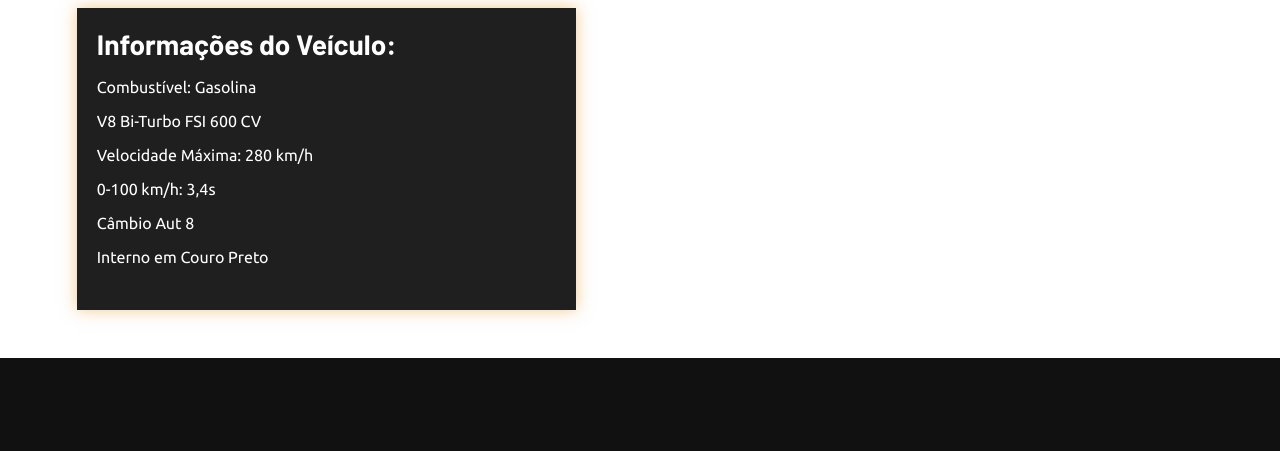
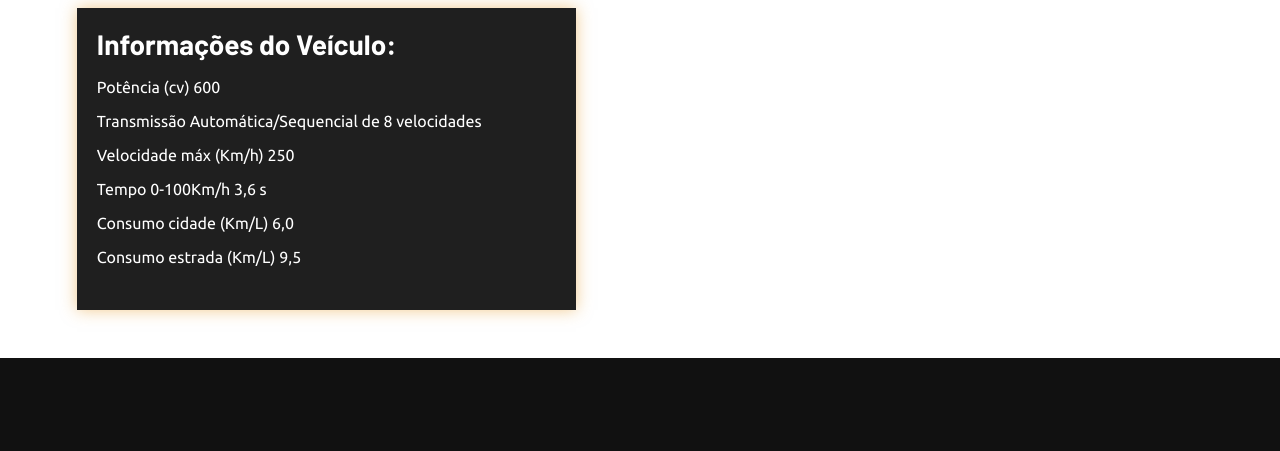
Before and after one commit to vini12m/supdrive, a plain HTML site: page rs6.html in a window 1280 px wide. Shown: the part 892-1343 px from the top of the page. Drawn offline with nearby package versions, Linux system fonts and the light colour scheme.

Commit message:
Update rs6.html

```diff
--- a/rs6.html
+++ b/rs6.html
@@ -245,11 +245,11 @@
     <div class="product-container">
         <!-- Seção de Imagem e Miniaturas -->
         <div class="product-image">
-            <img src="https://novo.bocamafrapremium.com.br/wp-content/uploads/2022/06/2c300767b6184dabbc14b6241e55dd32_1646250077894-356x267.jpg" alt="">
+            <img src="https://bocamafrapremium.com.br/wp-content/uploads/2025/01/e8c87ff8f7274866b940f69294fbd8a3_1737640707370.jpg" alt="">
             <div class="thumbnail-images">
-                <img src="https://novo.bocamafrapremium.com.br/wp-content/uploads/2022/06/8733bdd3e2f6466182fc66c516cdd74a_1646250077265-1536x1152.jpeg" alt="Imagem 1">
-                <img src="https://novo.bocamafrapremium.com.br/wp-content/uploads/2022/06/fdc96a6a18db44bbbfe6f52e44ccae7e_1646250077930-1536x1152.jpg" alt="Imagem 2">
-                <img src="https://novo.bocamafrapremium.com.br/wp-content/uploads/2022/06/56015cb5f5ec4e14aeb5840bf35132c9_1646250076754-1536x1152.jpeg" alt="Imagem 3">
+                <img src="https://bocamafrapremium.com.br/wp-content/uploads/2025/01/09f5fd0d2a414745bd32338757449994_1737640707386.jpg" alt="Imagem 1">
+                <img src="https://bocamafrapremium.com.br/wp-content/uploads/2025/01/f2673f13521d4e6ca47b60d6324bc95f_1737640707345.jpg" alt="Imagem 2">
+                <img src="https://bocamafrapremium.com.br/wp-content/uploads/2025/01/bd0fe876801640d4b83db4e7a6e92370_1737640707052.jpg" alt="Imagem 3">
             </div>
         </div>
         <!-- Seção de Contato -->
@@ -279,12 +279,12 @@
     <div class="info-section">
         <h3 style="color: white;">Informações do Veículo:</h3>
         <ul style="color: white;">
-            <li>Combustível: Gasolina</li>
-            <li> V8 Bi-Turbo FSI 600 CV</li>
-            <li>Velocidade Máxima: 280 km/h</li>
-            <li>0-100 km/h: 3,4s</li>
-            <li>Câmbio Aut 8</li>
-            <li>Interno em Couro Preto</li>
+            <li>Potência (cv) 600</li>
+            <li>Transmissão Automática/Sequencial de 8 velocidades</li>
+            <li>Velocidade máx (Km/h) 250</li>
+            <li>Tempo 0-100Km/h 3,6 s</li>
+            <li>Consumo cidade (Km/L) 6,0</li>
+            <li>Consumo estrada (Km/L) 9,5</li>
         </ul>
     </div>
 </div>
```
